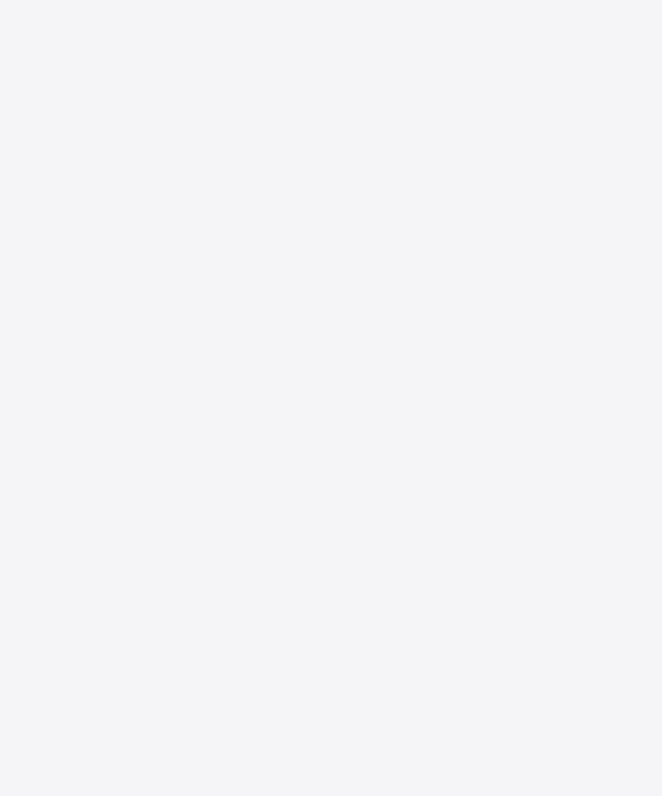
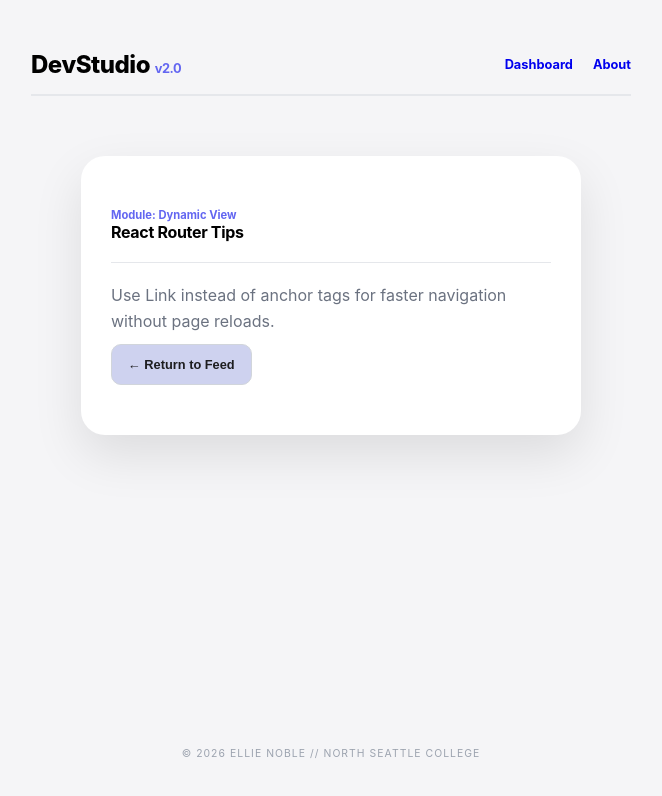
Before and after one commit to ellieNoble13/React-Development-Showcase, a React (Vite) app in the folder react-portfolio/: page /blog/post/1 in a window 1280 px wide. Before the commit this address had no page. Shown: the top 796 px of the page, without its empty margins (309-971 px from the left). Built offline with nearby package versions, Linux system fonts and the light colour scheme.

Commit message:
Built Blog Component

```diff
--- a/react-portfolio/src/App.jsx
+++ b/react-portfolio/src/App.jsx
@@ -14,6 +14,8 @@ import ShoppingListWithImmer from './pages/ShoppingListWithImmer';
 import TaskManager from './pages/TaskManager';
 import UserProfile from './pages/UserProfile';
 import UserProfileImmer from './pages/UserProfileImmer';
+import BlogHome from './pages/BlogHome';
+import PostView from './pages/PostView.jsx';
 
 function App() {
     return (
@@ -34,6 +36,8 @@ function App() {
                     <Route path="lab/tasks" element={<TaskManager />} />
                     <Route path="lab/profile-basic" element={<UserProfile />} />
                     <Route path="lab/profile-immer" element={<UserProfileImmer />} />
+                    <Route path="blog" element={<BlogHome />} />
+                    <Route path="blog/post/:postId" element={<PostView />} />
 
                     {/* About Page*/}
                     <Route path="about" element={<About />} />
--- /dev/null
+++ b/react-portfolio/src/data/posts.js
@@ -0,0 +1,5 @@
+export const posts = [
+    { id: 1, title: 'React Router Tips', content: 'Use Link instead of anchor tags for faster navigation without page reloads.' },
+    { id: 2, title: 'State Management', content: 'Context API is great for global themes, while Redux or Zustand are better for complex data flows.' },
+    { id: 3, title: 'The Future of Web', content: 'AI-assisted coding and React Server Components are merging to change how we build apps.' }
+];
--- /dev/null
+++ b/react-portfolio/src/pages/BlogHome.jsx
@@ -0,0 +1,26 @@
+import { Link } from 'react-router-dom';
+import { posts } from '../data/posts';
+
+const BlogHome = () => {
+    return (
+        <div className="lab-card text-left">
+            <h2 className="main-title">Blog Feed</h2>
+            <p className="subtitle">Select a post to read the full content</p>
+
+            <div className="scroll-list mt-2">
+                {posts.map((post) => (
+                    <Link
+                        key={post.id}
+                        to={`/blog/post/${post.id}`}
+                        className="list-item"
+                        style={{ display: 'block', textDecoration: 'none' }}
+                    >
+                        <strong>{post.title}</strong>
+                    </Link>
+                ))}
+            </div>
+        </div>
+    );
+};
+
+export default BlogHome;
--- /dev/null
+++ b/react-portfolio/src/pages/PostView.jsx
@@ -0,0 +1,43 @@
+import { useParams, useNavigate } from 'react-router-dom';
+import { posts } from '../data/posts';
+
+const PostView = () => {
+    const { postId } = useParams(); // Grabs the ID from the URL
+    const navigate = useNavigate(); // For the back button logic
+
+    // Find the post by ID (must parse postId to an integer)
+    const post = posts.find((p) => p.id === parseInt(postId));
+
+    if (!post) {
+        return (
+            <div className="lab-card">
+                <h2 className="fail-btn">Post Not Found</h2>
+                <button onClick={() => navigate('/blog')} className="mt-2">Back to Feed</button>
+            </div>
+        );
+    }
+
+    return (
+        <div className="lab-card text-left">
+            <p className="subtitle" style={{ fontSize: '0.7rem' }}>Module: Dynamic View</p>
+            <h2 className="main-title">{post.title}</h2>
+
+            <div className="section-divider">
+                <p className="text-muted" style={{ lineHeight: '1.6' }}>
+                    {post.content}
+                </p>
+            </div>
+
+
+            <button
+                onClick={() => navigate('/blog')}
+                className="mt-2"
+                style={{ background: '#ced2ef', color: '#1d1d1f' }}
+            >
+                ← Return to Feed
+            </button>
+        </div>
+    );
+};
+
+export default PostView;
```
